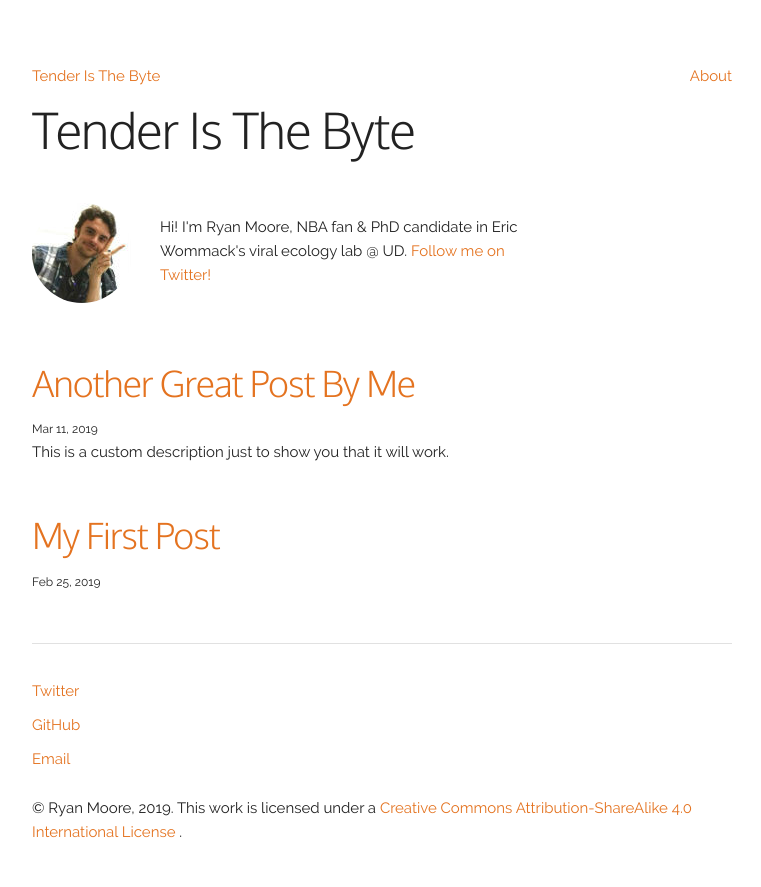
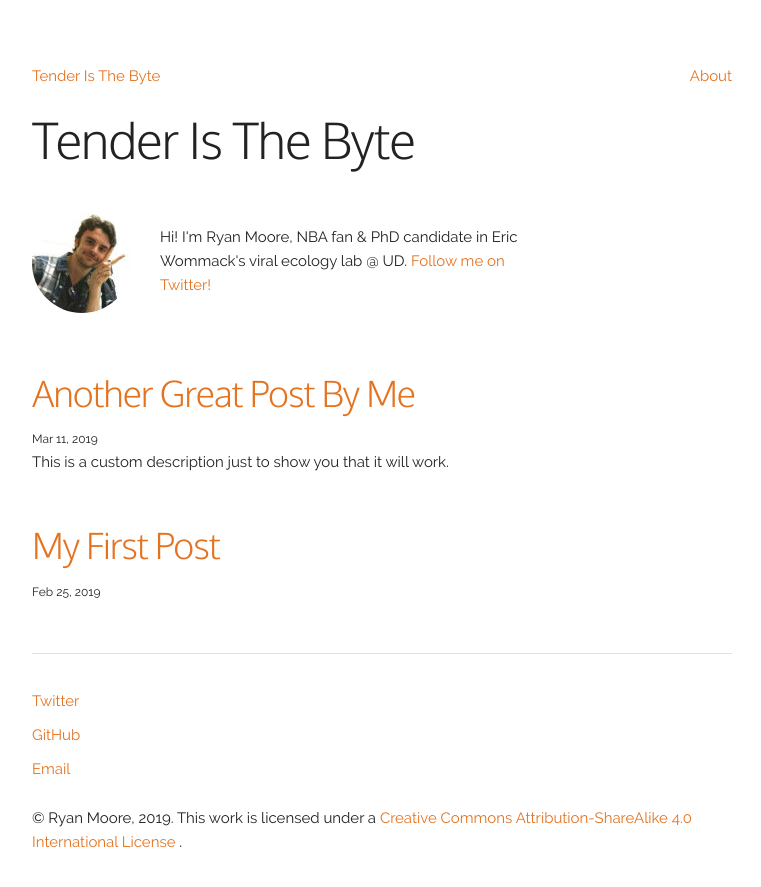
Before and after one commit to mooreryan/TenderIsTheByte, a Jekyll site: the page built from index.md, in a window 1280 px wide. Shown: the top 887 px of the page, without its empty margins (258-1019 px from the left). Built offline with Jekyll 4.4.1, drawn with Linux system fonts in a browser that asks for light colours.

Commit message:
Update nav bar

```diff
--- a/_includes/header.html
+++ b/_includes/header.html
@@ -1,6 +1,12 @@
 <header class="site-header">
-    <nav class="nav">
-        <a href="{{ "/" | relative_url }}">Tender Is The Byte</a>
-        <a href="{{ "/about" | relative_url }}">About</a>
+    <nav class="">
+        <ul class="no-bullets">
+            <li class="nav_item--left">
+                <a href="{{ "/" | relative_url }}">Tender Is The Byte</a>
+            </li>
+            <li class="nav_item--right">
+                <a href="{{ "/about" | relative_url }}">About</a>
+            </li>
+        </ul>
     </nav>
 </header>
--- a/assets/css/main.scss
+++ b/assets/css/main.scss
@@ -24,7 +24,27 @@
   margin-bottom: 1.5rem;
 }
 
-.nav {
-  display: flex;
-  justify-content: space-between;
+nav {
+  ul {
+    list-style-type: none;
+    margin: 0;
+    padding: 0;
+    overflow: hidden;
+  }
+
+  li a {
+    display: block;
+  }
 }
+
+.nav_item--left {
+  float: left;
+  // between item padding
+  padding-right: 20px;
+  text-align: left;
+}
+.nav_item--right {
+  float: right;
+  padding-left: 20px;
+  text-align: right;
+}
```
